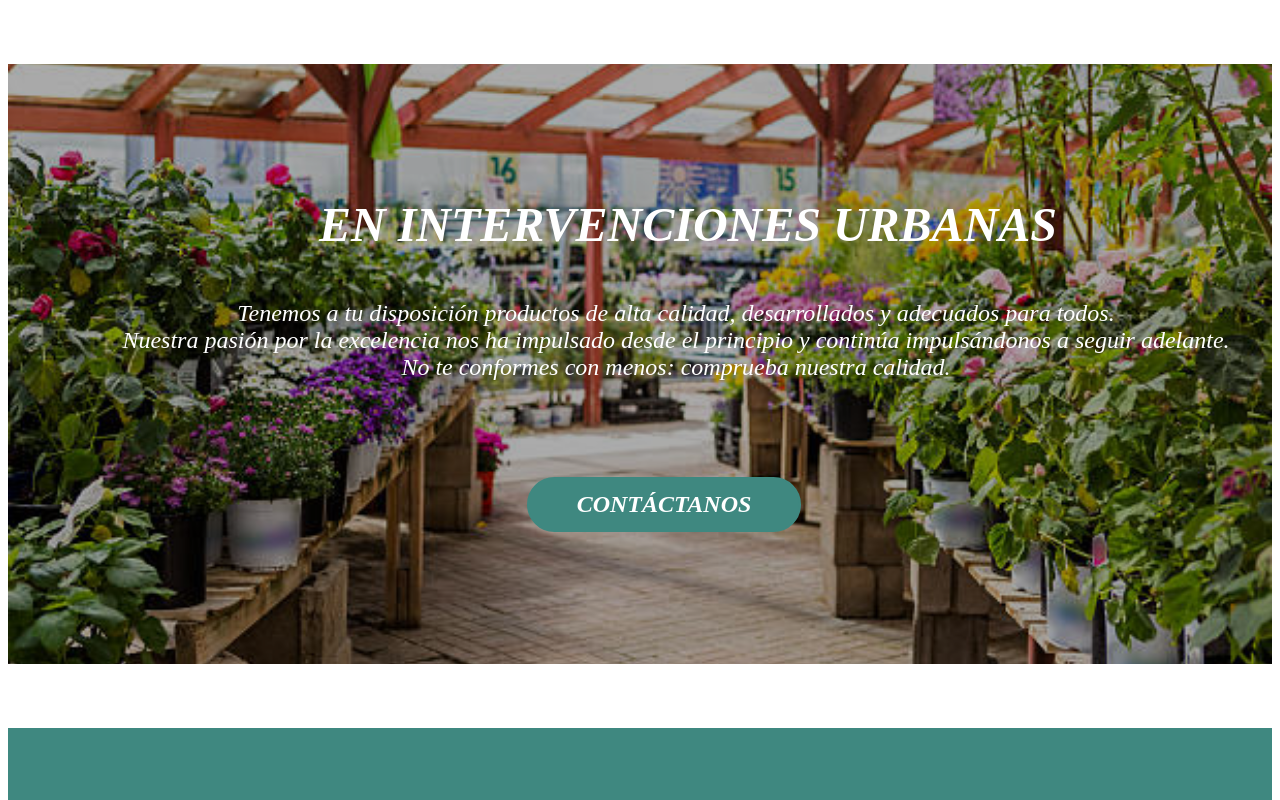
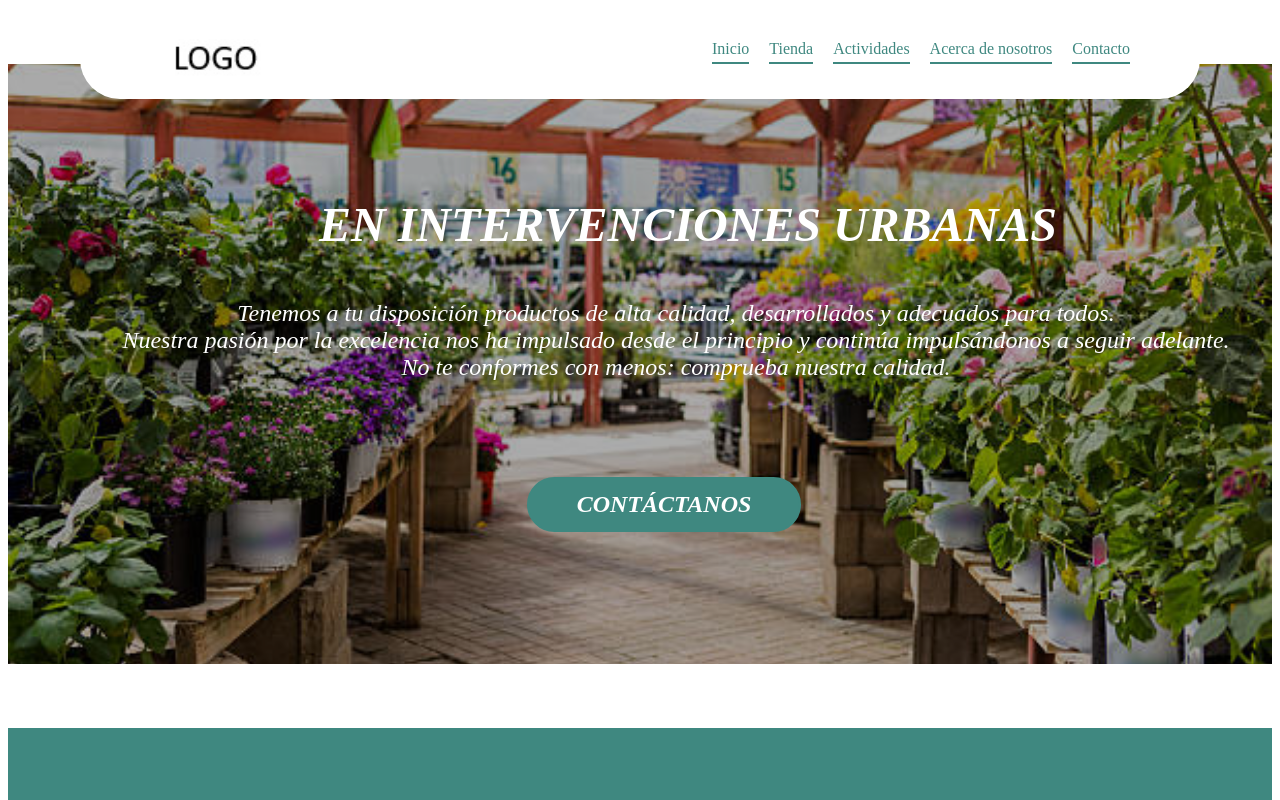
Before and after one commit to usbserviciocomunitario/ViveroWebPage, a React (Vite) app in the folder frontend/: page / in a window 1280 px wide. Shown: the top 800 px of the page. Built offline with nearby package versions, Linux system fonts and the light colour scheme.

Commit message:
componentes Header, Navbar y Topbar del Home

```diff
--- /dev/null
+++ b/frontend/src/components/Header/Header.jsx
@@ -0,0 +1,32 @@
+import React from "react";
+import { NavLink } from "react-router-dom";
+import Navbar from "../Navbar/Navbar";
+import Topbar from "../Topbar/Topbar";
+import Logo from "../../assets/banners/Logo.jpg";
+import "./Header.scss";
+
+export default (props) => {
+  return (
+    <header className="header__fixed">
+      <Navbar links={props.navigation}
+        active={props.selected} handler={props.handleSelection}>
+         <LogoNavLink {...props} />
+      </Navbar>
+      <Topbar links={props.navigation}
+        active={props.selected} handler={props.handleSelection}>
+         <LogoNavLink {...props} />
+      </Topbar>
+    </header>
+  );
+}
+
+const LogoNavLink = (props) => {
+  return (
+    <NavLink to="/">
+      <img
+        onClick={() => props.handleSelection("")}
+        className="header__logo" src={Logo}
+      />
+    </NavLink>
+  );
+}
--- /dev/null
+++ b/frontend/src/components/Header/Header.scss
@@ -0,0 +1,38 @@
+@import "../../styles/colors.module.scss";
+@import "../../styles/breakpoints.module.scss";
+
+.header {
+    background-color: $white;
+    @include layout-compact;
+
+    ul {
+        display: flex;
+        list-style: none;
+        padding: 0;
+        margin: 0;
+
+        li {
+            a {
+                text-decoration: none;
+                color: $green;
+            }
+
+            a.active {
+                padding-bottom: 5px;
+                border-bottom: $green solid 2px;
+            }
+        }
+    }
+
+    .header__content {
+        transition: all .5s;
+    }
+}
+
+.header__fixed {
+    top: 0;
+    left: 0;
+    width: 100%;
+    position: fixed;
+    z-index: 1000;
+}
--- /dev/null
+++ b/frontend/src/components/Header/HeaderLinkList.jsx
@@ -0,0 +1,20 @@
+import { NavLink } from "react-router-dom";
+
+export default ({ links, active, handler }) => {
+    return (
+        <ul>
+            {links.map(link => {
+            const linkKey = `nav-link-${link.name}`;
+            return (
+                <li
+                key={linkKey}
+                id={linkKey}
+                className={`${(active === linkKey) ? "active" : ""}`}
+                onClick={event => handler(event.target.id)}>
+                <NavLink to={link.path}>{link.name}</NavLink>
+                </li>
+            );
+            })}
+        </ul>
+    );
+}
--- a/frontend/src/components/Layout/Layout.jsx
+++ b/frontend/src/components/Layout/Layout.jsx
@@ -1,5 +1,5 @@
 import React, { useState } from "react";
-// import Header from "../Header/Header";
+import Header from "../Header/Header";
 import Footer from "../Footer/Footer";
 import "./Layout.scss";
 
@@ -9,6 +9,7 @@ export default ({children}) => {
     const handleSelection = selection => setSelected(selection);
 
     const navigation = [
+        { name: "Inicio", path: "/" },
         { name: "Tienda", path: "" },
         { name: "Actividades", path: "" },
         { name: "Acerca de nosotros", path: "" },
@@ -24,8 +25,8 @@ export default ({children}) => {
 
     return (
         <div className="layout">
-            {/* <Header navigation={navigation}
-                selected={selected} handleSelection={handleSelection} /> */}
+            <Header navigation={navigation}
+                selected={selected} handleSelection={handleSelection} />
             <main>{children}</main>
             <Footer links={navigation} active={selected} socials={socials}
                 handler={handleSelection} />
--- /dev/null
+++ b/frontend/src/components/Navbar/Navbar.jsx
@@ -0,0 +1,17 @@
+import React from "react";
+import HeaderLinkList from "../Header/HeaderLinkList";
+import "./Navbar.scss";
+
+export default (props) => {
+    return (
+      <header className="header header__navbar">
+          <nav className="header__content">
+            {props.children}
+            <div className="header__left-side">
+              <HeaderLinkList links={props.links} active={props.active}
+                handler={props.handler}/>
+            </div>
+          </nav>
+      </header>
+    );
+}
--- /dev/null
+++ b/frontend/src/components/Navbar/Navbar.scss
@@ -0,0 +1,40 @@
+@import "../../styles/colors.module.scss";
+@import "../../styles/breakpoints.module.scss";
+
+.header__navbar {
+    display: none;
+    padding: 15px 60px;
+    border-bottom-left-radius: 40px;
+    border-bottom-right-radius: 40px;
+
+    .header__content {
+        display: flex;
+        justify-content: space-between;
+        align-items: center;
+
+        li {
+            margin: 0 10px;
+        }
+
+        .header__left-side {
+            display: flex;
+            align-items: center;
+            justify-content: space-between;
+        }
+    }
+
+    .header__logo {
+        width: 150px;
+    }
+
+    .header__user-icon {
+        margin-left: 40px;
+    }
+}
+
+
+@include tablet {
+    .header__navbar {
+        display: block;
+    }
+}
--- /dev/null
+++ b/frontend/src/components/Topbar/MenuIcon.jsx
@@ -0,0 +1,14 @@
+import {
+    IconLayoutNavbarExpand,
+    IconLayoutNavbarCollapse,
+} from "@tabler/icons-react";
+
+import { white } from "../../styles/colors.module.scss";
+
+export default ({ mode, callback }) => {
+    return (
+      (mode) ?
+      <IconLayoutNavbarCollapse color={white} stroke={1} onClick={callback} /> :
+      <IconLayoutNavbarExpand color={white} stroke={1} onClick={callback} />
+    );
+}
--- /dev/null
+++ b/frontend/src/components/Topbar/Topbar.jsx
@@ -0,0 +1,25 @@
+import React, { useState } from "react";
+import HeaderLinkList from "../Header/HeaderLinkList";
+import MenuIcon from "./MenuIcon";
+import "./Topbar.scss";
+
+export default (props) => {
+  const [visibility, setVisibility] = useState(false);
+  const handleVisibility = () => setVisibility(() => !visibility)
+
+  return (
+    <header className="header header__topbar">
+      <nav className={`header__content ${(visibility) ? "visible": ""}`}>
+        <HeaderLinkList links={props.links} active={props.active}
+          handler={props.handler}/>
+      </nav>
+
+      <nav className="header__base">
+        <MenuIcon mode={visibility} callback={handleVisibility} />
+        <div className="header__logo-container">
+          {props.children}
+        </div>
+      </nav>
+    </header>
+  );
+}
--- /dev/null
+++ b/frontend/src/components/Topbar/Topbar.scss
@@ -0,0 +1,58 @@
+@import "../../styles/colors.module.scss";
+@import "../../styles/breakpoints.module.scss";
+
+.header__topbar {
+    padding: 10px;
+    border-bottom-left-radius: 20px;
+    border-bottom-right-radius: 20px;
+
+    .header__content {
+        transition: all .5s;
+        margin-top: -2.1em;
+        margin-bottom: 10px;
+
+        &.visible {
+            margin-top: 0px;
+        }
+
+        ul {
+            justify-content: space-evenly;
+        }
+
+        a {
+            font-size: .75rem;
+        }
+    }
+
+    .header__base {
+        display: grid;
+        grid-template-columns: 1fr 2fr 1fr;
+        grid-template-rows: 1fr;
+        align-items: center;
+
+        .header__logo-container {
+            display: flex;
+            justify-content: center;
+            align-items: center;
+            grid-column: 2 / 3;
+
+            .header__logo {
+                width: 75px;
+            }
+        }
+
+        .header__user-icon {
+            display: flex;
+            justify-content: flex-end;
+            grid-column: 3 / -1;
+        }
+    }
+}
+
+
+
+@include tablet {
+    .header__topbar {
+        display: none;
+    }
+}
```
Also changed, not shown: frontend/src/assets/banners/Logo.jpg (added).
